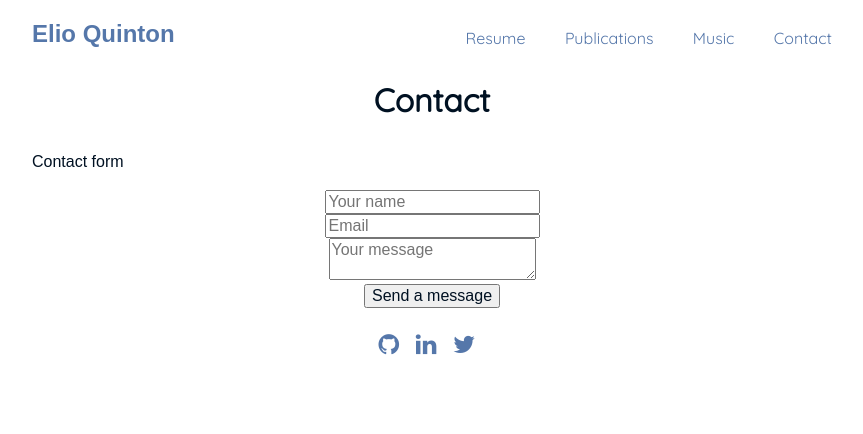
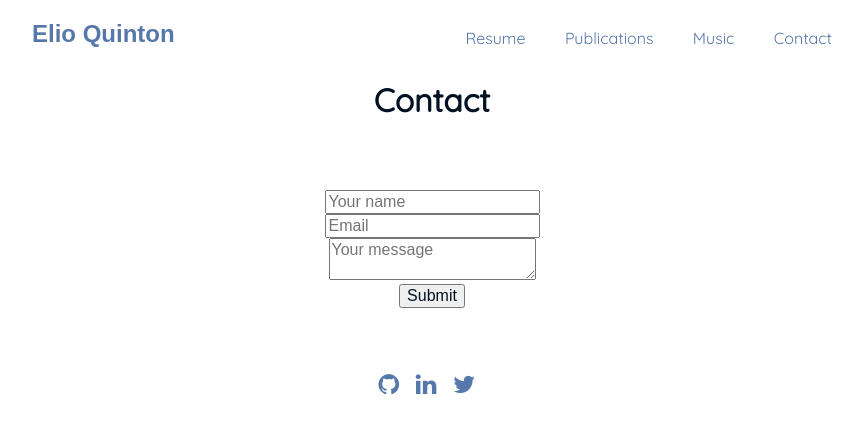
Before and after one commit to elioquinton/elioquinton.github.io, a Jekyll site: the page built from contact.md, in a window 1280 px wide. Shown: the top 434 px of the page, without its empty margins (208-1071 px from the left). Built offline with Jekyll 4.4.1, drawn with Linux system fonts in a browser that asks for light colours; a script that is not in the unit is left out.

Commit message:
added functional Herotofu from endpoint

```diff
--- a/contact.md
+++ b/contact.md
@@ -3,11 +3,14 @@ layout: page
 title: Contact
 subtitle:
 ---
+<!-- Contact form setup using Herotofu: https://herotofu.com/solutions/guides/jekyll-contact-form -->
 
-Contact form
 
+
+<br>
 <script src="https://unpkg.com/tailwindcss-jit-cdn"></script>
-<form action="{FORM_ENDPOINT}" method="POST" target="_blank" align="center">
+<form action="https://public.herotofu.com/v1/351dc4b0-aa12-11ed-a31e-753411848f80" method="POST"
+target="_blank">
 <div class="mb-3 pt-0">
     <input
     type="text"
@@ -38,6 +41,7 @@ Contact form
     <button
     class="bg-blue-500 text-white active:bg-blue-600 font-bold uppercase text-sm px-6 py-3 rounded shadow hover:shadow-lg outline-none focus:outline-none mr-1 mb-1 ease-linear transition-all duration-150"
     type="submit"
-    >Send a message</button>
+    >Submit</button>
 </div>
 </form>
+<br>
```
